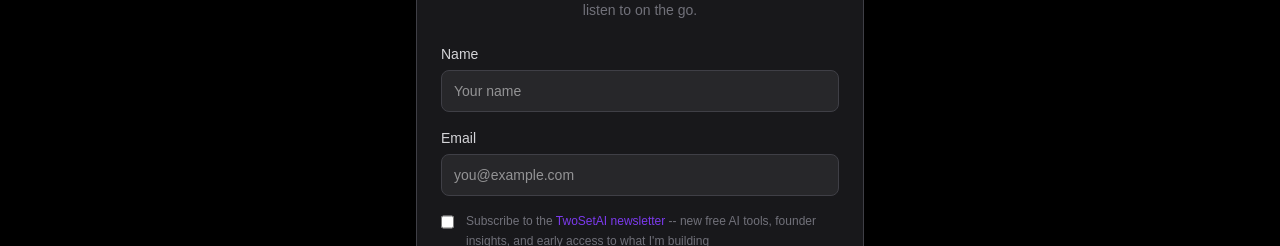
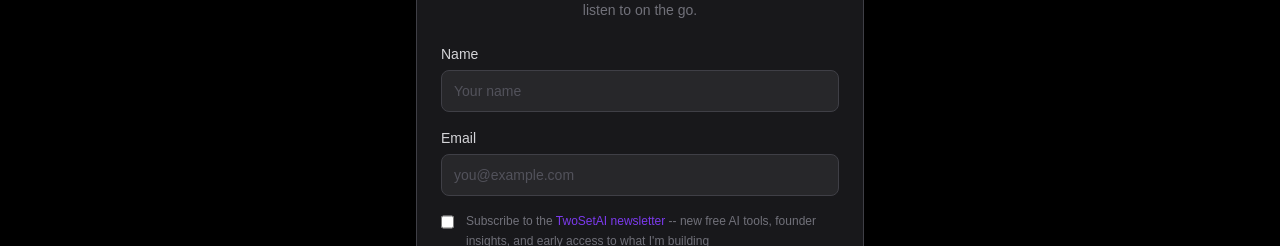
Before and after one commit to angelina-yang/distill-cast, a Next.js app: page / in a window 1280 px wide. Shown: the part 261-507 px from the top of the page. Built offline with nearby package versions, Linux system fonts and the light colour scheme.

Commit message:
Make input and textarea placeholders readable in light mode
Browser default placeholder styling renders near-invisible against the
light-grey input background. Explicitly style ::placeholder with
--text-faint in both themes for consistent contrast.

```diff
--- a/src/app/globals.css
+++ b/src/app/globals.css
@@ -73,6 +73,14 @@ body {
   transition: background-color 0.2s ease, color 0.2s ease;
 }
 
+/* Readable placeholder text in both themes.
+   Browser defaults render this near-invisible on light backgrounds. */
+input::placeholder,
+textarea::placeholder {
+  color: var(--text-faint);
+  opacity: 1;
+}
+
 /* ─── Animations ─── */
 @keyframes slide-in {
   from { transform: translateX(-100%); }
```
